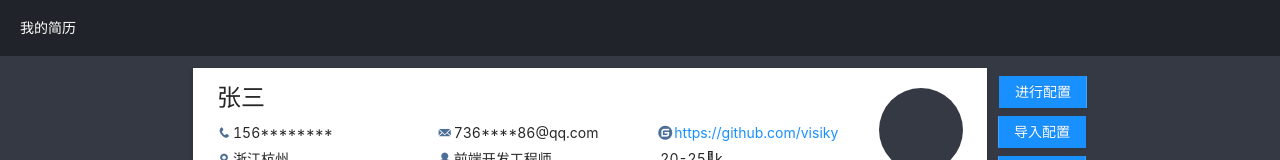
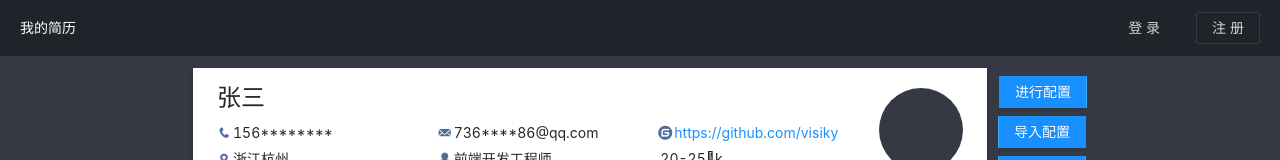
Before and after one commit to pgl-g/supr_resume, a React app: page / in a window 1280 px wide. Shown: the top 160 px of the page. Built offline with nearby package versions, Linux system fonts and the light colour scheme; a small style sheet from the web is missing.

Commit message:
feat: 登录注册init

```diff
--- a/src/components/resume/template1/index.tsx
+++ b/src/components/resume/template1/index.tsx
@@ -22,7 +22,6 @@ const Template1 = ({ config }: any) => {
   /** 个人作品 */
   const workList = config['workList'];
 
-  console.log(workExpList);
 
   return (
     <div className='template-resume'>
--- a/src/layout/header/index.less
+++ b/src/layout/header/index.less
@@ -3,9 +3,43 @@
   height: 56px;
   line-height: 56px;
   background-color: #202329;
-  .header-title {
-    padding-left: 20px;
-    color: #fff;
-    font-size: 14px;
+
+  display: flex;
+
+  .header-left {
+    flex: 1;
+    .header-title {
+      padding-left: 20px;
+      color: #fff;
+      font-size: 14px;
+    }
   }
+
+  .header-right {
+    padding-right: 20px;
+    .no-login {
+      font-size: 14px;
+      font-weight: 400;
+      .btn-login {
+        margin-right: 20px;
+        background-color: #202329;
+        border-color: #202329;
+        color: rgba(255,255,255,0.8);
+
+        &:hover {
+          color: #fff;
+        }
+      }
+      .registered {
+        background-color: #202329;
+        border-color: #353944;
+        color: rgba(255,255,255,0.8);
+        &:hover {
+          color: #fff;
+          border-color: #fff;
+        }
+      }
+    }
+  }
+
 }
--- a/src/layout/header/index.tsx
+++ b/src/layout/header/index.tsx
@@ -1,11 +1,35 @@
 import React from 'react';
+
+import { Button } from 'antd';
 
 import './index.less';
 
 const Header = () => {
+
+
+  // 登录
+  const handleToLogin = () => {
+    console.log('登录');
+  }
+
+  // 注册
+  const handleToResister = () => {
+    console.log('注册');
+  }
+
   return (
     <header className="header">
-      <span className="header-title">我的简历</span>
+      <div className="header-left">
+        <span className="header-title">我的简历</span>
+      </div>
+
+      <div className="header-right">
+          {/* 未登录时的状态 */}
+          <div className="no-login">
+            <Button className="btn-login" onClick={handleToLogin}>登录</Button>
+            <Button className="registered" onClick={handleToResister}>注册</Button>
+          </div>
+      </div>
     </header>
   )
 }
```
